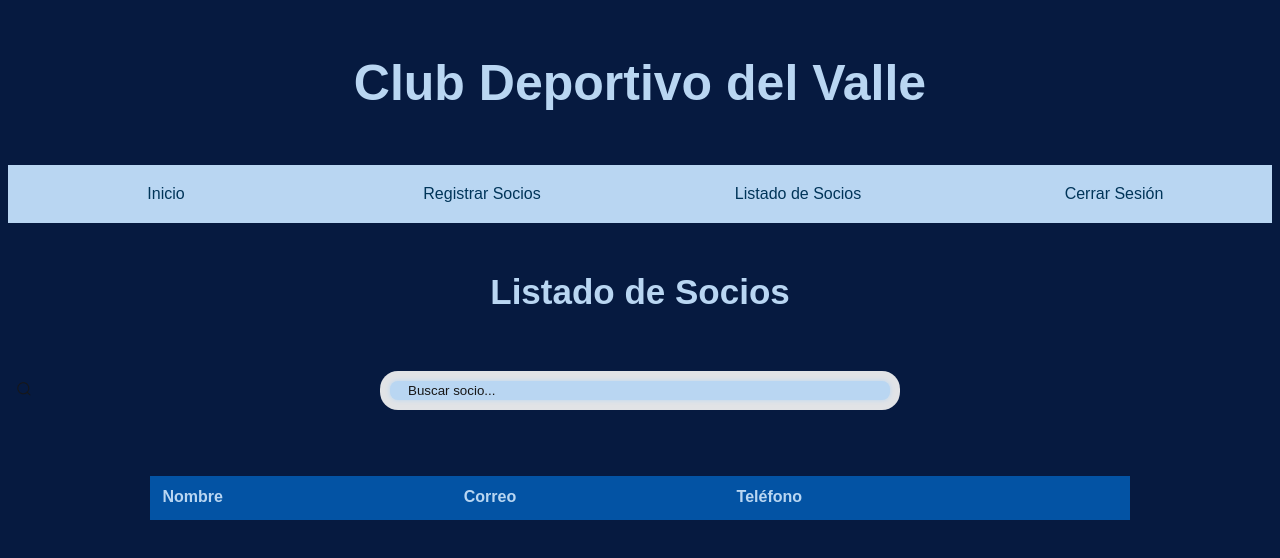
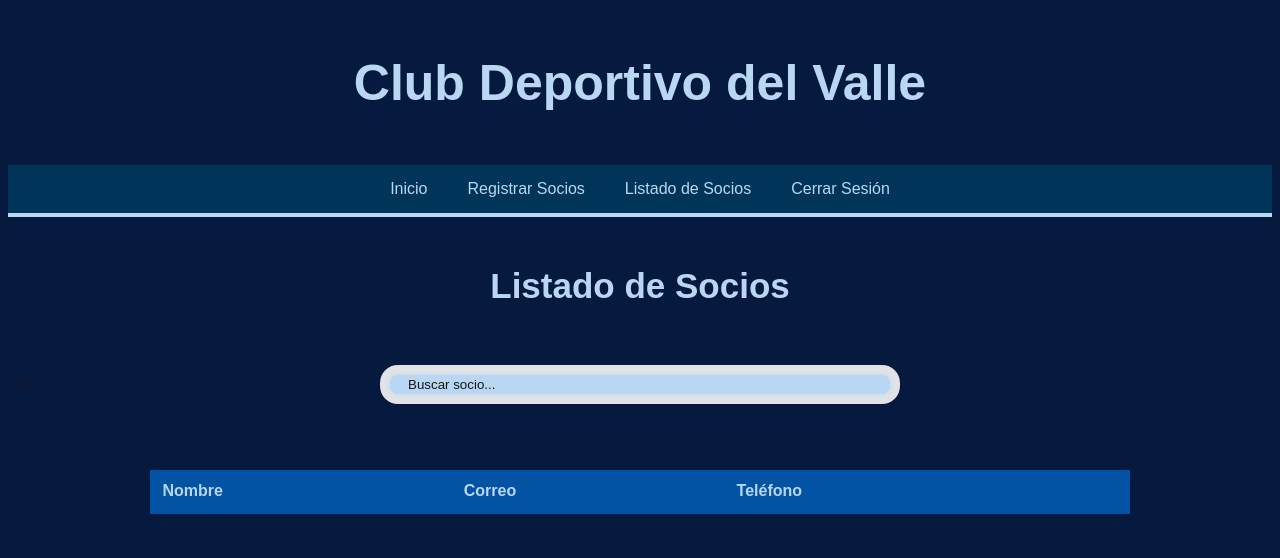
Before and after one commit to Camm07/Proyecto-DSW, a website with bundled scripts: page verSocios.html in a window 1280 px wide. Built offline with nearby package versions, Linux system fonts and the light colour scheme; no server answers.

Commit message:
Nav Pulido
Modifique el nav

```diff
--- a/css/modaleditar.css
+++ b/css/modaleditar.css
@@ -12,7 +12,7 @@
   }
 
   .modal-content {
-    background-color: #fefefe;
+    /*background-color: #fefefe;*/
     margin: 15% auto;
     padding: 20px;
     border: 1px solid #888;
--- a/estilo.css
+++ b/estilo.css
@@ -4,33 +4,6 @@ html {
     font-family: Arial, sans-serif;
     background-color: #061A40;
   }
-.menu {
-    list-style: none;
-    padding: 0;
-    background: #B9D6F2; /* Fondo azul clarito para el menú */
-    width: 100%;
-    margin: auto;
-    display: flex;
-    justify-content: center;
-    align-items: center;
-}
-
-.menu li a {
-    text-decoration: none;
-    color: #003559; /* Letras azul oscuro */
-    padding: 20px;
-    display: block;
-}
-
-.menu li {
-    flex: 1;
-    text-align: center;
-}
-
-.menu li a:hover {
-    background: #003559;
-    color: #B9D6F2;
-}
 
 header h1 {
     color: #B9D6F2;
--- a/estiloInicioAdmin.css
+++ b/estiloInicioAdmin.css
@@ -4,33 +4,6 @@ html {
     font-family: Arial, sans-serif;
     background-color: #061A40;
   }
-.menu {
-    list-style: none;
-    padding: 0;
-    background: #B9D6F2; /* Fondo azul clarito para el menú */
-    width: 100%;
-    margin: auto;
-    display: flex;
-    justify-content: center;
-    align-items: center;
-}
-
-.menu li a {
-    text-decoration: none;
-    color: #003559; /* Letras azul oscuro */
-    padding: 20px;
-    display: block;
-}
-
-.menu li {
-    flex: 1;
-    text-align: center;
-}
-
-.menu li a:hover {
-    background: #003559;
-    color: #B9D6F2;
-}
 
 header h1 {
     color: #B9D6F2;
--- a/estiloVerSocios.css
+++ b/estiloVerSocios.css
@@ -4,33 +4,6 @@ html {
     font-family: Arial, sans-serif;
     background-color: #061A40;
   }
-.menu {
-    list-style: none;
-    padding: 0;
-    background: #B9D6F2;
-    width: 100%;
-    margin: auto;
-    display: flex;
-    justify-content: center;
-    align-items: center;
-}
-
-.menu li a {
-    text-decoration: none;
-    color: #003559;
-    padding: 20px;
-    display: block;
-}
-
-.menu li {
-    flex: 1;
-    text-align: center;
-}
-
-.menu li a:hover {
-    background: #003559;
-    color: #B9D6F2;
-}
 
 header h1 {
     color: #B9D6F2;
@@ -71,9 +44,6 @@ h2 {
     box-shadow: 0 0 5px #B9D6F2, 0 0 0 10px #f5f5f5eb;
     transition: .3s ease;
 }
-
-
-
   .input::placeholder {
     color: #171717;
   }
@@ -85,6 +55,8 @@ h2 {
     width: 1rem;
     height: 1rem;
   }
+
+
   /* Estilos para la tabla */
   #sociosTable {
     width: 100%;
--- /dev/null
+++ b/estilonav.css
@@ -0,0 +1,26 @@
+.menu {
+    list-style: none;
+    padding: 0;
+    background: #003559; /* Fondo azul oscuro para el menú */
+    margin: auto;
+    display: flex;
+    justify-content: center; /* Centrar horizontalmente */
+    align-items: center;
+    border-bottom: 4px solid #B9D6F2; /* Línea inferior para un toque elegante */
+}
+
+.menu li {
+    text-align: center;
+}
+
+.menu li a {
+    text-decoration: none;
+    color: #B9D6F2; /* Letras blanco para contrastar */
+    padding: 15px 20px; /* Espaciado interno */
+    display: block;
+    transition: color 0.3s; /* Transición suave */
+}
+
+.menu li a:hover {
+    color: #ffc107; /* Cambio de color al pasar el mouse */
+}
--- a/verSocios.html
+++ b/verSocios.html
@@ -5,6 +5,7 @@
     <meta charset="UTF-8">
     <title>Ver Socios</title>
     <link rel="stylesheet" href="estiloVerSocios.css">
+    <link rel="stylesheet" href="estilonav.css">
     <link rel="stylesheet" href="css/modaleditar.css">
     <script>
         // Función para cerrar sesión con confirmación
@@ -15,8 +16,13 @@
             }
         }
     </script>
+    <!--<link href="https://cdn.jsdelivr.net/npm/bootstrap@5.3.3/dist/css/bootstrap.min.css"
+    rel="stylesheet" integrity="sha384-QWTKZyjpPEjISv5WaRU9OFeRpok6YctnYmDr5pNlyT2bRjXh0JMhjY6hW+ALEwIH"
+    crossorigin="anonymous">-->
 </head>
 <body>
+    <!--<script src="https://cdn.jsdelivr.net/npm/bootstrap@5.3.3/dist/js/bootstrap.bundle.min.js"
+    integrity="sha384-YvpcrYf0tY3lHB60NNkmXc5s9fDVZLESaAA55NDzOxhy9GkcIdslK1eN7N6jIeHz" crossorigin="anonymous"></script>-->
     <header>
         <h1>Club Deportivo del Valle</h1>
     </header>
```
Also changed, not shown: inicioAdmin.html (+2 -0 lines), inicioSocio.html (+1 -0 lines), registroSocios.html (+1 -0 lines).
